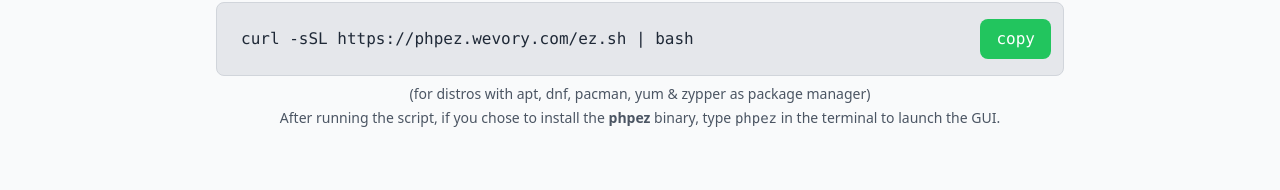
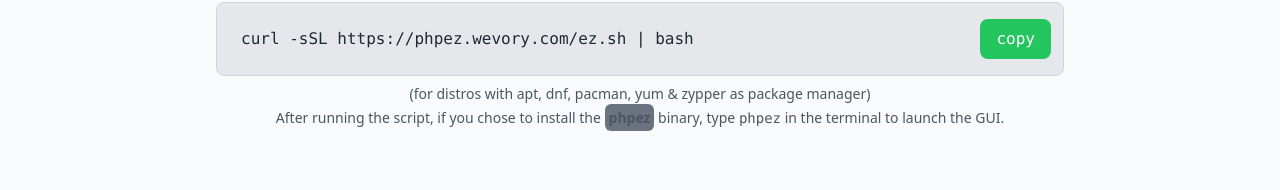
Before and after one commit to hawtsauce/phpez, a plain HTML site: page index.html in a window 1280 px wide. Shown: the part 371-561 px from the top of the page. Drawn offline with nearby package versions, Linux system fonts and the light colour scheme.

Commit message:
Update index.html

```diff
--- a/index.html
+++ b/index.html
@@ -66,7 +66,7 @@
       <p class="text-sm mt-2 text-gray-600">(for distros with apt, dnf, pacman, yum & zypper as package manager)</p>
 
       <p class="text-sm mt-1 text-gray-600">
-  After running the script, if you chose to install the <strong>phpez</strong> binary, type <code>phpez</code> in the terminal to launch the GUI.
+  After running the script, if you chose to install the <strong class="bg-gray-500 p-1 rounded-md">phpez</strong> binary, type <code>phpez</code> in the terminal to launch the GUI.
 </p>
 
     </section>
```
